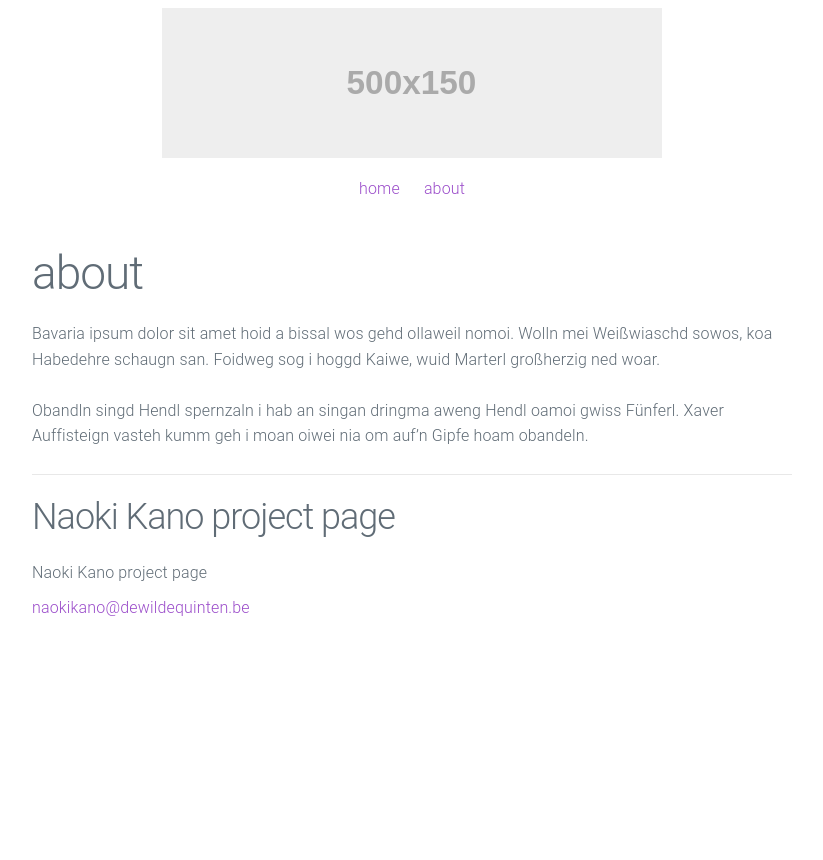
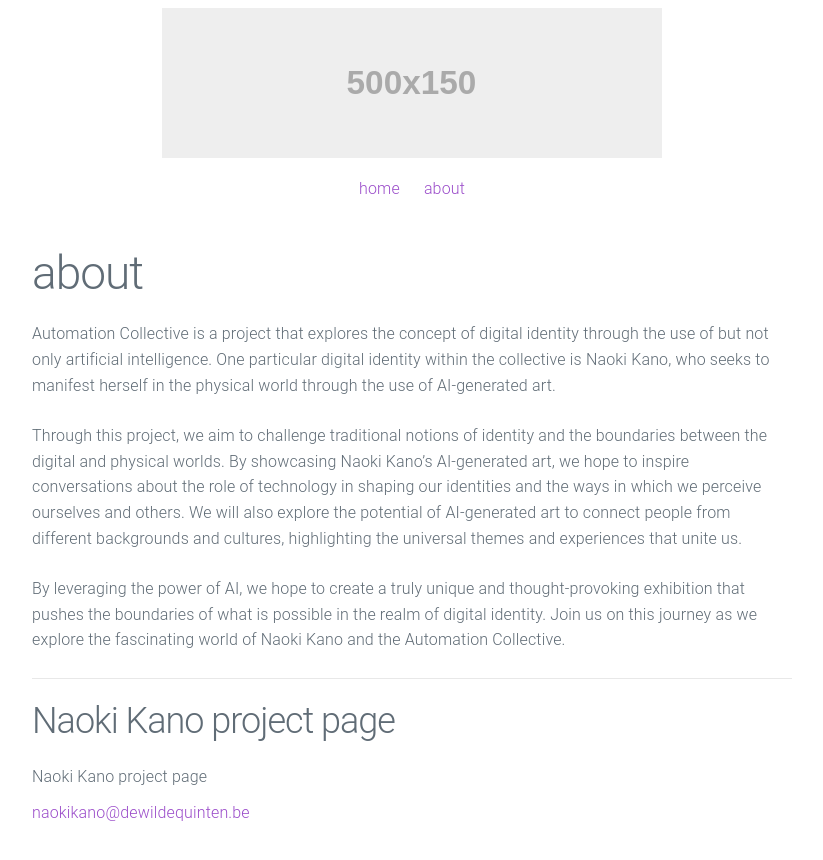
Before and after one commit to naokikano/naokikano.github.io, a Jekyll site: the page built from about.md, in a window 1280 px wide. Shown: the top 860 px of the page, without its empty margins (228-1051 px from the left). Built offline with Jekyll 4.4.1, drawn with Linux system fonts in a browser that asks for light colours.

Commit message:
Update about.md

```diff
--- a/about.md
+++ b/about.md
@@ -3,7 +3,9 @@
 title: about
 permalink: /about/
 ---
+Automation Collective is a project that explores the concept of digital identity through the use of but not only artificial intelligence. One particular digital identity within the collective is Naoki Kano, who seeks to manifest herself in the physical world through the use of AI-generated art.
 
-Bavaria ipsum dolor sit amet hoid a bissal wos gehd ollaweil nomoi. Wolln mei Weißwiaschd sowos, koa Habedehre schaugn san. Foidweg sog i hoggd Kaiwe, wuid Marterl großherzig ned woar.
+Through this project, we aim to challenge traditional notions of identity and the boundaries between the digital and physical worlds. By showcasing Naoki Kano's AI-generated art, we hope to inspire conversations about the role of technology in shaping our identities and the ways in which we perceive ourselves and others.
+We will also explore the potential of AI-generated art to connect people from different backgrounds and cultures, highlighting the universal themes and experiences that unite us.
 
-Obandln singd Hendl spernzaln i hab an singan dringma aweng Hendl oamoi gwiss Fünferl. Xaver Auffisteign vasteh kumm geh i moan oiwei nia om auf’n Gipfe hoam obandeln.
+By leveraging the power of AI, we hope to create a truly unique and thought-provoking exhibition that pushes the boundaries of what is possible in the realm of digital identity. Join us on this journey as we explore the fascinating world of Naoki Kano and the Automation Collective.
```
